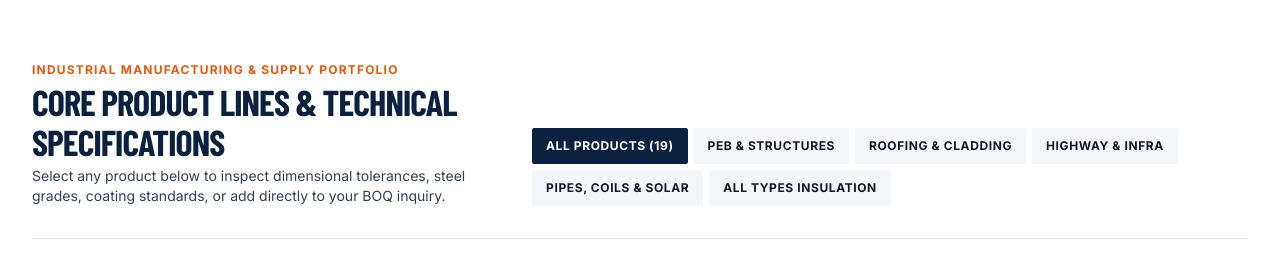
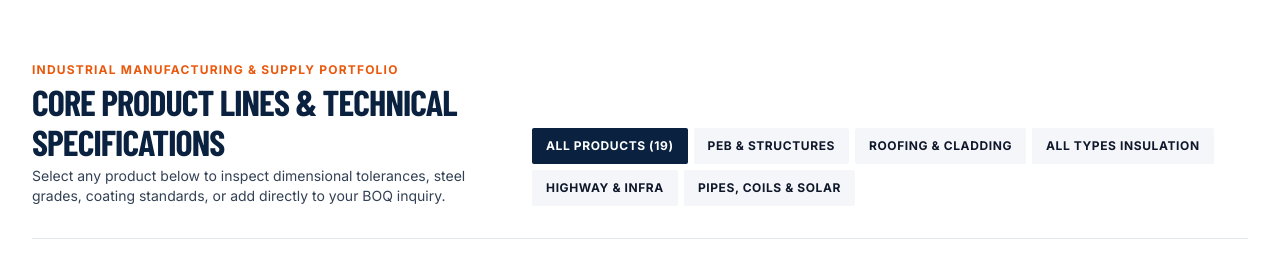
Before and after one commit to nngandhi96/RooftronInfra, a Next.js app: page / in a window 1280 px wide. Shown: the part 820-1076 px from the top of the page. Built offline with nearby package versions, Linux system fonts and the light colour scheme; a web font is replaced by a local one.

Commit message:
chore: reorder All Types Insulation filter after Roofing & Cladding

```diff
--- a/src/data/products.ts
+++ b/src/data/products.ts
@@ -8,9 +8,9 @@ export const CATEGORY_FILTERS: readonly CategoryFilter[] = [
   { id: "all", label: "All Products (19)" },
   { id: "peb", label: "PEB & Structures" },
   { id: "roofing", label: "Roofing & Cladding" },
+  { id: "insulation", label: "All Types Insulation" },
   { id: "infra", label: "Highway & Infra" },
   { id: "pipes", label: "Pipes, Coils & Solar" },
-  { id: "insulation", label: "All Types Insulation" },
 ];
 
 export const PRODUCTS: readonly Product[] = [
```
